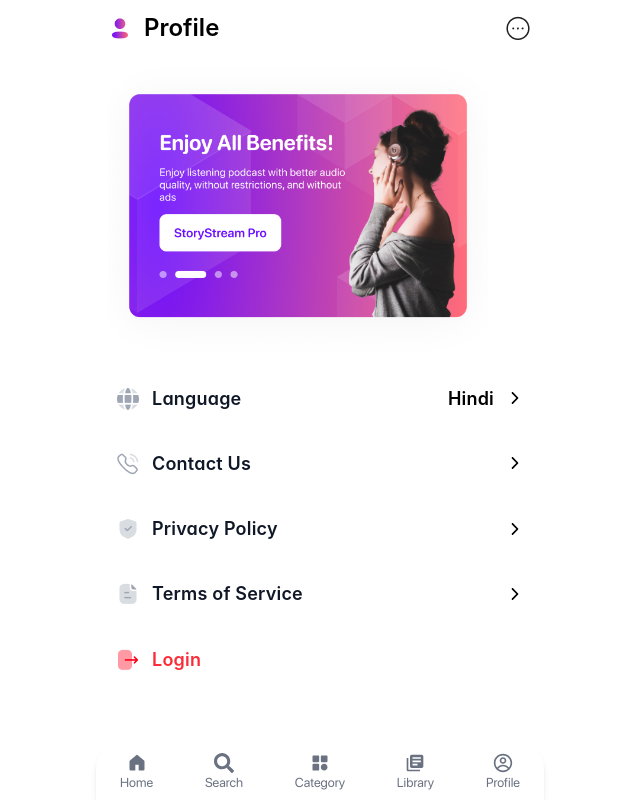
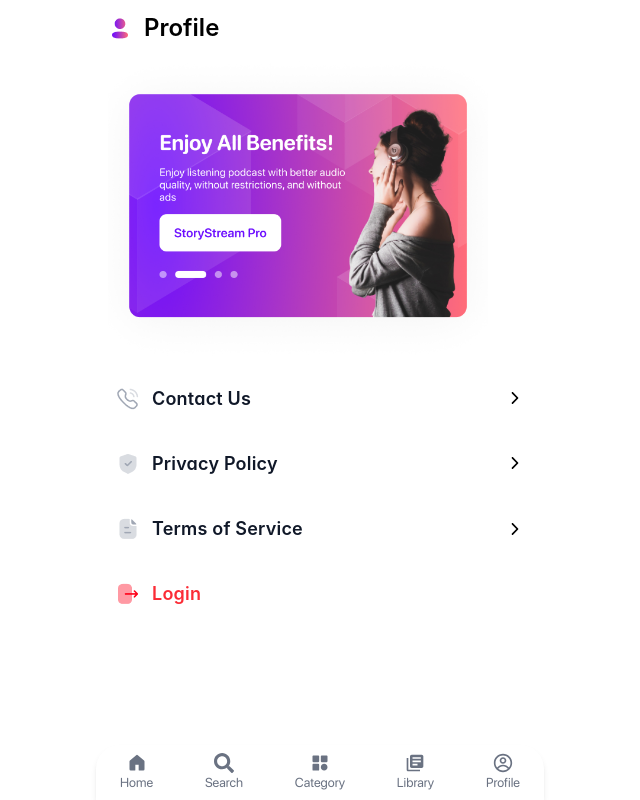
Before and after one commit to vurtux/storystream, a Next.js app: page /dashboard/profile in a window 1280 px wide. Shown: the whole page, without its empty margins (320-960 px from the left). Built offline with nearby package versions, Linux system fonts and the light colour scheme; a web font is replaced by a local one.

Commit message:
remove language

```diff
--- a/src/app/dashboard/profile/page.tsx
+++ b/src/app/dashboard/profile/page.tsx
@@ -99,10 +99,10 @@ export default function ProfilePage() {
                     <Image height={24} width={24} alt="banner" src="/images/Profile.png" />
                     <h1 className="text-2xl text font-semibold">Profile</h1>
                 </div>
-                <div className="rounded-full cursor-pointer">
-                    {/* <HiOutlineDotsCircleHorizontal className="text-black w-7 h-7" /> */}
+                {/* <div className="rounded-full cursor-pointer">
+                    <HiOutlineDotsCircleHorizontal className="text-black w-7 h-7" />
                     <Image height={28} width={28} alt="banner" src="/images/Auto Layout Horizontal.png" />
-                </div>
+                </div> */}
             </div>
 
             {/* Banner */}
@@ -136,7 +136,7 @@ export default function ProfilePage() {
                     label="Manage Subscription"
                     value={<IoIosArrowForward />}
                 />}
-                <MenuItem
+                {/* <MenuItem
                     icon={<IoLanguage />}
                     imgSrc="/profile/language.png"
                     label="Language"
@@ -146,9 +146,8 @@ export default function ProfilePage() {
                             <IoIosArrowForward />
                         </div>
                     }
-                    // onClick={() => setShowLanguageDialog(true)}
                     onClick={() => { router.push("/profile/language")}}
-                />
+                /> */}
                 <MenuItem
                     icon={<FaHeadset />}
                     imgSrc="/profile/Calling.png"
```
